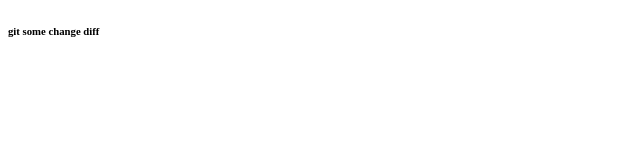
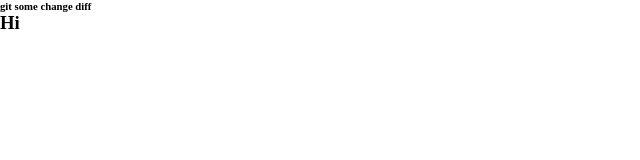
Before and after one commit to abulhasan7bd/learn-github, a plain HTML site: page index.html in a window 1280 px wide. Shown: the whole page, without its empty margins (0-640 px from the left). Drawn offline with Linux system fonts and the light colour scheme.

Commit message:
third-commit

```diff
--- a/index.html
+++ b/index.html
@@ -8,5 +8,6 @@
 </head>
 <body>
   <h6>git some change diff</h6>
+  <h3>Hi</h3>
 </body>
 </html>
--- a/styel.css
+++ b/styel.css
@@ -0,0 +1,5 @@
+*{
+    padding: 0;
+    margin: 0;
+    box-sizing: border-box;
+}
```
